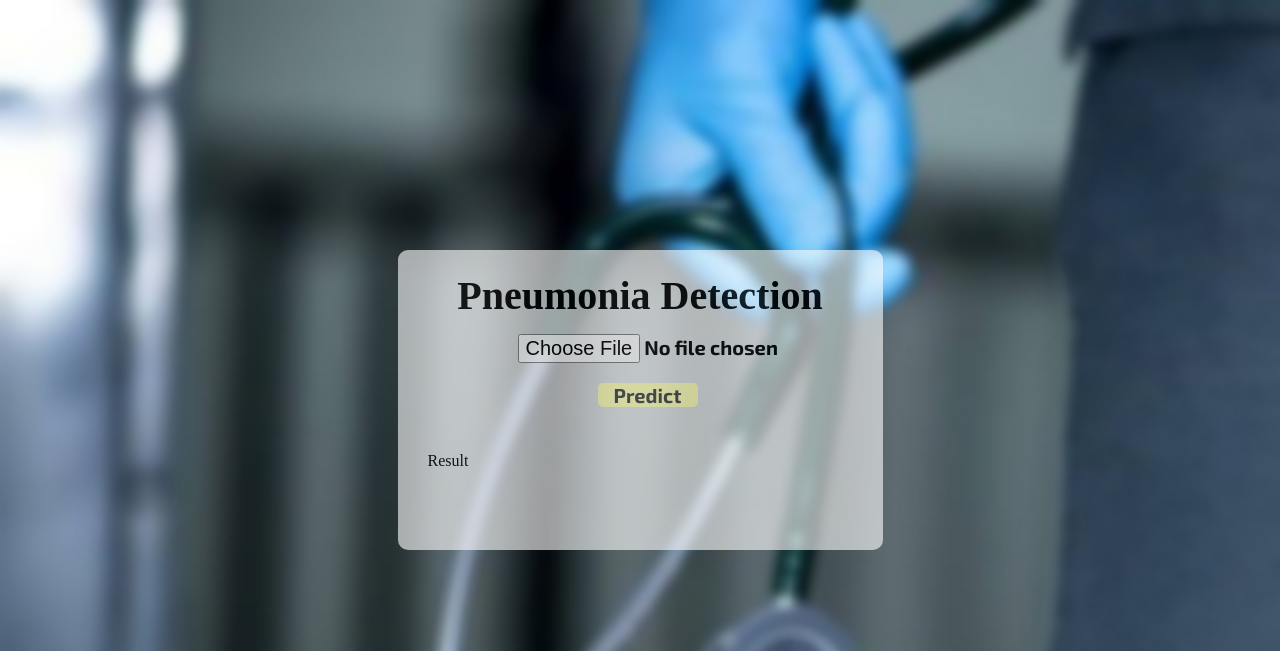
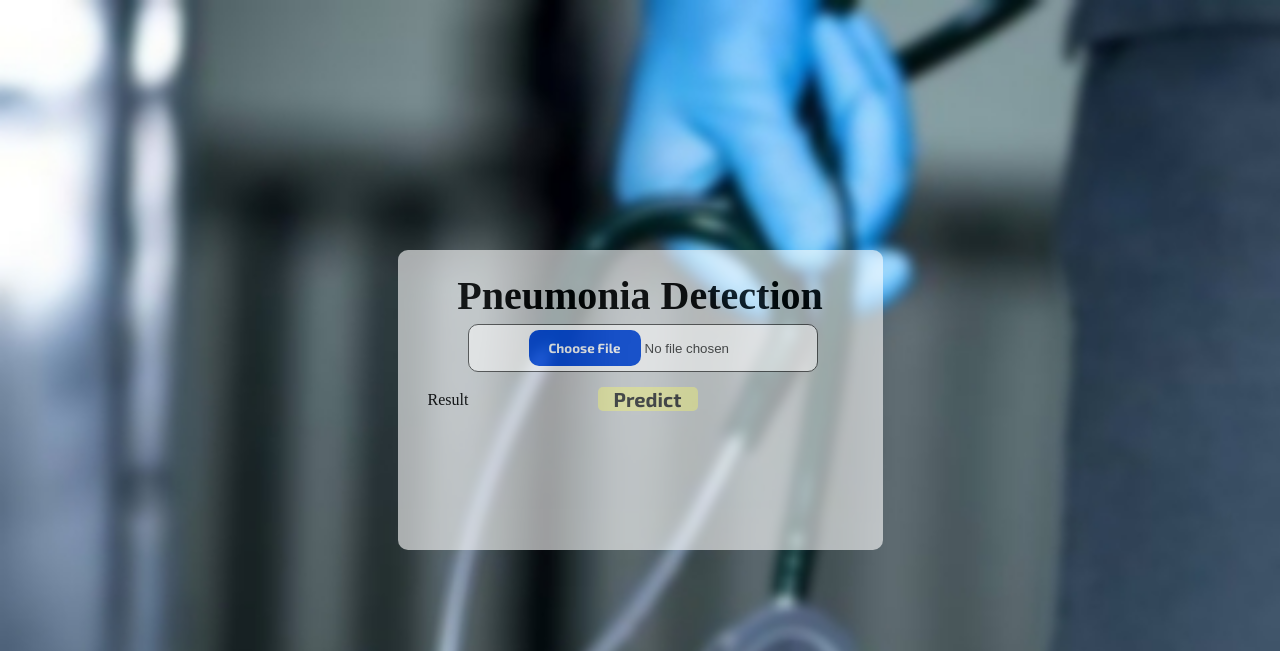
Before and after one commit to Nitin1692/Pneumonia-Detection, a Flask app: page / in a window 1280 px wide. Shown: the top 651 px of the page. Run offline with Flask 2, Linux system fonts and the light colour scheme; some web fonts are replaced.

Commit message:
Added Styling on choose file

```diff
--- a/static/style.css
+++ b/static/style.css
@@ -30,23 +30,44 @@ body{
     font-family: 'Unna', serif;
     font-size: 40px;
 }
-
+/*
 .image{
-    padding: 40px 140px;
+    padding: 35px 140px;
     position: relative;
     top: -25px;
     font-size: 20px;
-    left: -50px;
+    right: -51px;
+    font-family: 'Exo 2', sans-serif;
+}*/
+
+.image {
+    width: 350px;
+    max-width: 100%;
+    color: #444;
+    position: relative;
+    bottom: -5px;
+    right: -40px;
+    padding: 5px 60px;
+    background: #fff;
+    border-radius: 10px;
+    border: 1px solid #555;
+}
+.image::file-selector-button{
+    border: none;
+    background: #084cdf;
+    padding: 10px 20px;
+    border-radius: 10px;
+    color: #fff;
+    cursor: pointer;
+    transition: background .2s ease-in-out;
     font-family: 'Exo 2', sans-serif;
 }
 
-
-
 .predict{
     position: relative;
-    top: -45px;
     right: -170px;
     width: 100px;
+    bottom: -20px;
     border: none;
     background: #FFFF9B;
     border-radius: 5px;
```
